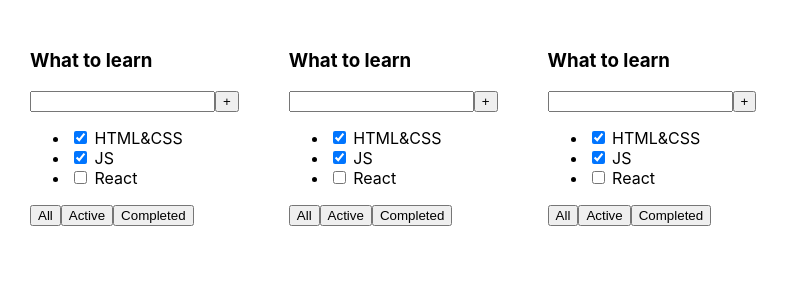
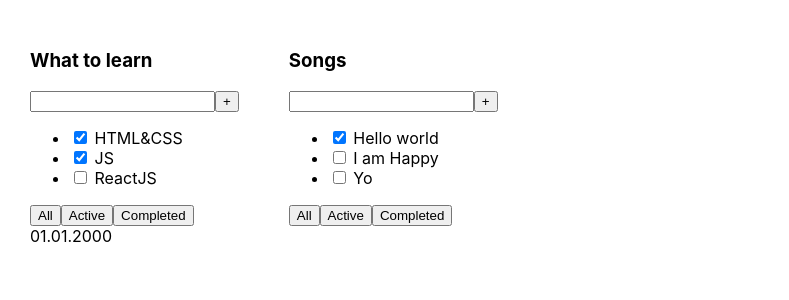
Before and after one commit to L1bertyCode/todolist, a React (Create React App) app: page / in a window 1280 px wide. Shown: the top 300 px of the page, without its empty margins (0-789 px from the left). Built offline with nearby package versions, Linux system fonts and the light colour scheme.

Commit message:
ch Tl, cr Btn

```diff
--- a/src/App.tsx
+++ b/src/App.tsx
@@ -1,13 +1,28 @@
 
 import './App.css'
 import { Todolist } from './Todolist'
+ export type TaskType = {
+  id:number
+  title:string
+  isDone:boolean
+ }
+function App() {
+  const tasks1:TaskType[] = [
+    { id: 1, title: 'HTML&CSS', isDone: true },
+    { id: 2, title: 'JS', isDone: true },
+    { id: 3, title: 'ReactJS', isDone: false },
+  ]
 
-function App() {
+  const tasks2:TaskType[]  = [
+    { id: 1, title: 'Hello world', isDone: true },
+    { id: 2, title: 'I am Happy', isDone: false },
+    { id: 3, title: 'Yo', isDone: false },
+  ]
+
   return (
     <div className="App">
-      <Todolist />
-      <Todolist />
-      <Todolist />
+           <Todolist title="What to learn" tasks={tasks1} date={"01.01.2000"} />
+           <Todolist title="Songs" tasks={tasks2} />
     </div>
   )
 }
--- /dev/null
+++ b/src/Button.tsx
@@ -0,0 +1,7 @@
+type ButtonPropsType = {
+    title: string
+  }
+
+  export const Button = ({ title }: ButtonPropsType) => {
+    return <button>{title}</button>
+  }
--- a/src/Todolist.tsx
+++ b/src/Todolist.tsx
@@ -1,29 +1,36 @@
+import { TaskType } from "./App"
+import { Button } from "./Button"
 
-
-export const Todolist = () => {
+type PropsType = {
+  title: string
+  tasks: TaskType[]
+  date?: string
+}
+export const Todolist = (props:PropsType) => {
+  const {title,tasks,date} =props
   return (
     <div>
-      <h3>What to learn</h3>
+      <h3>{title}</h3>
       <div>
         <input />
         <button>+</button>
       </div>
+      {tasks.length === 0 ? (
+        <p>Тасок нет</p>
+      ) : (
       <ul>
-        <li>
-          <input type="checkbox" checked={true} /> <span>HTML&CSS</span>
+        {tasks.map(task=>(
+          <li key={task.id}>
+          <input type="checkbox" checked={task.isDone} /> <span>{task.title}</span>
         </li>
-        <li>
-          <input type="checkbox" checked={true} /> <span>JS</span>
-        </li>
-        <li>
-          <input type="checkbox" checked={false} /> <span>React</span>
-        </li>
-      </ul>
+        ))}
+      </ul>)}
       <div>
-        <button>All</button>
-        <button>Active</button>
-        <button>Completed</button>
+      <Button title={'All'} />
+        <Button title={'Active'} />
+        <Button title={'Completed'} />
       </div>
+      <div>{date}</div>
     </div>
   )
 }
```
